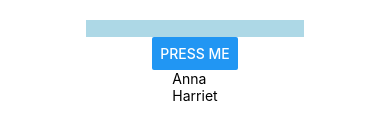
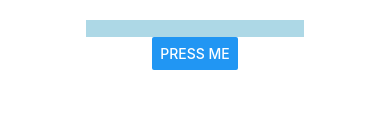
Before and after one commit to mitanuriel/Notebook, a React Native app: screen / in a window 390 px wide. Shown: the part 180-320 px from the top of the page. Built offline with nearby package versions, Linux system fonts and the light colour scheme.

Commit message:
Added dynamic list functionality

```diff
--- a/App.js
+++ b/App.js
@@ -5,11 +5,13 @@ import { StyleSheet,FlatList, Button, View, TextInput, Text } from 'react-native
 export default function App() {
 
   const [text, setText] = useState('')//gotta survive the rerendering, hook as a reigniting mechanism
-
-  const notes = [{key:1, name: "Anna"}, {key:2, name: "Harriet"}]
+  const [notes, setNotes] = useState([])
 
   function buttonHandler(){
     alert("you types:" + text)
+    setNotes(
+      [...notes, {key: notes.length, name: text}] // spread operator usage
+    )
   }
   return (
     <View style={styles.container}>
```
